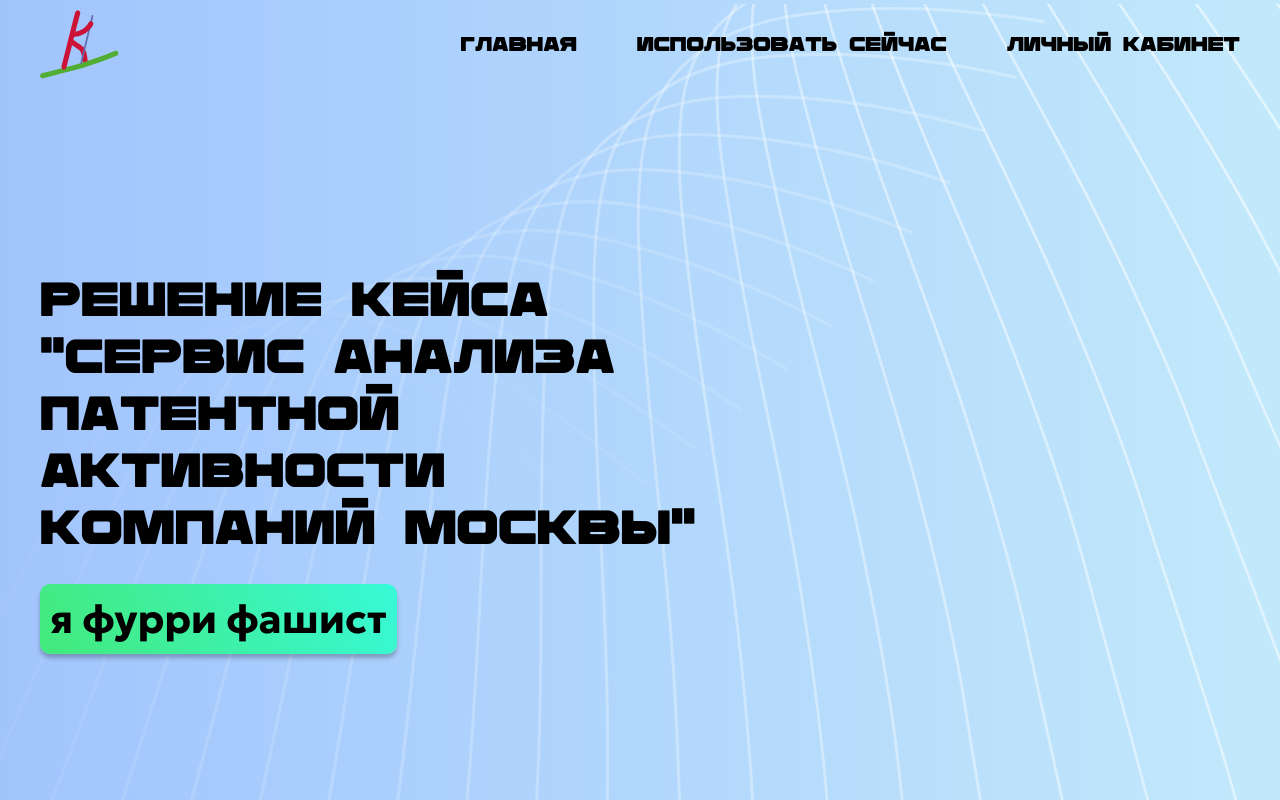
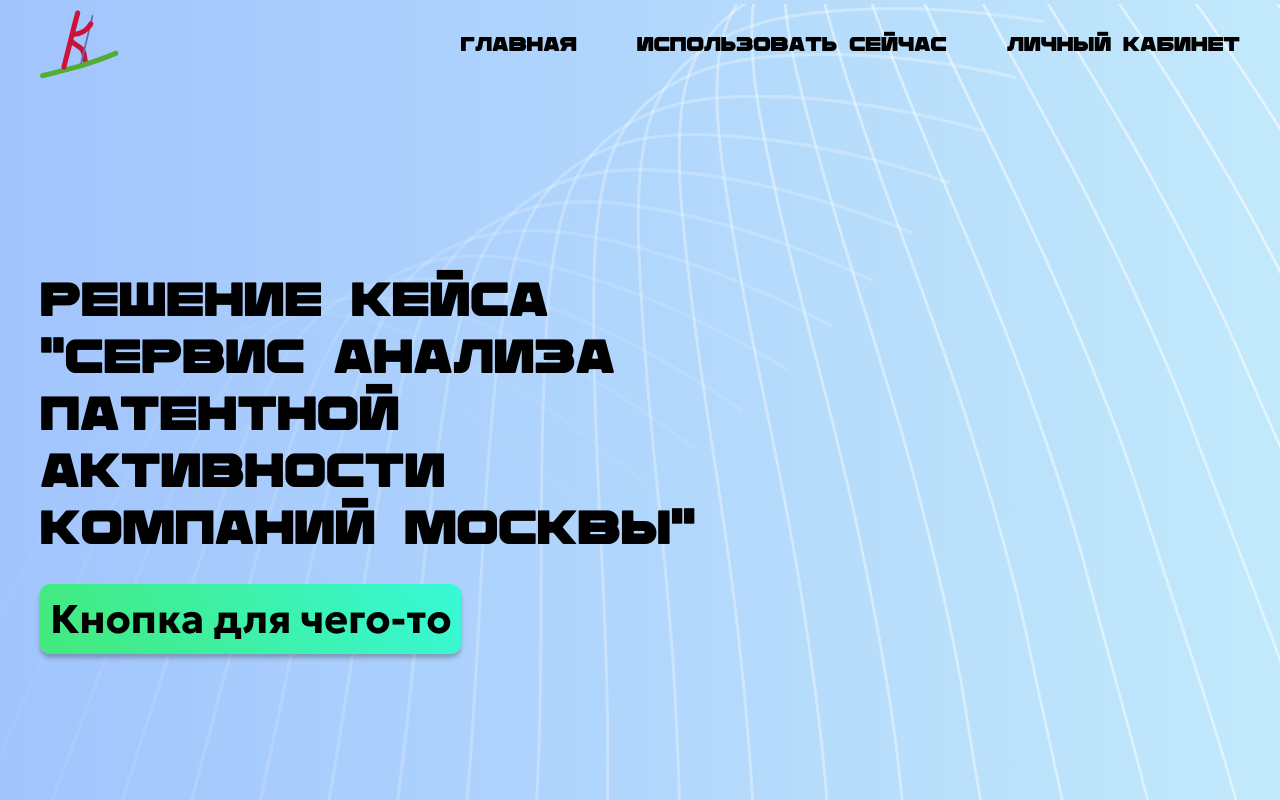
Before and after one commit to Doster-d/SfAPAoMC, a React (Vite) app in the folder web/: page /#/ in a window 1280 px wide. Shown: the top 800 px of the page. Built offline with nearby package versions, Linux system fonts and the light colour scheme.

Commit message:
Changed button text

```diff
--- a/web/src/pages/mainpage/Mainpage.jsx
+++ b/web/src/pages/mainpage/Mainpage.jsx
@@ -30,7 +30,7 @@ function Mainpage() {
           <h1 className="main-banner__title title-h1">
             Решение кейса “Сервис анализа патентной активности компаний Москвы”
           </h1>
-          <Link className="main-banner__button">я фурри фашист </Link>
+          <Link className="main-banner__button">Кнопка для чего-то</Link>
         </div>
       </section>
       <TeamSlider />
```
